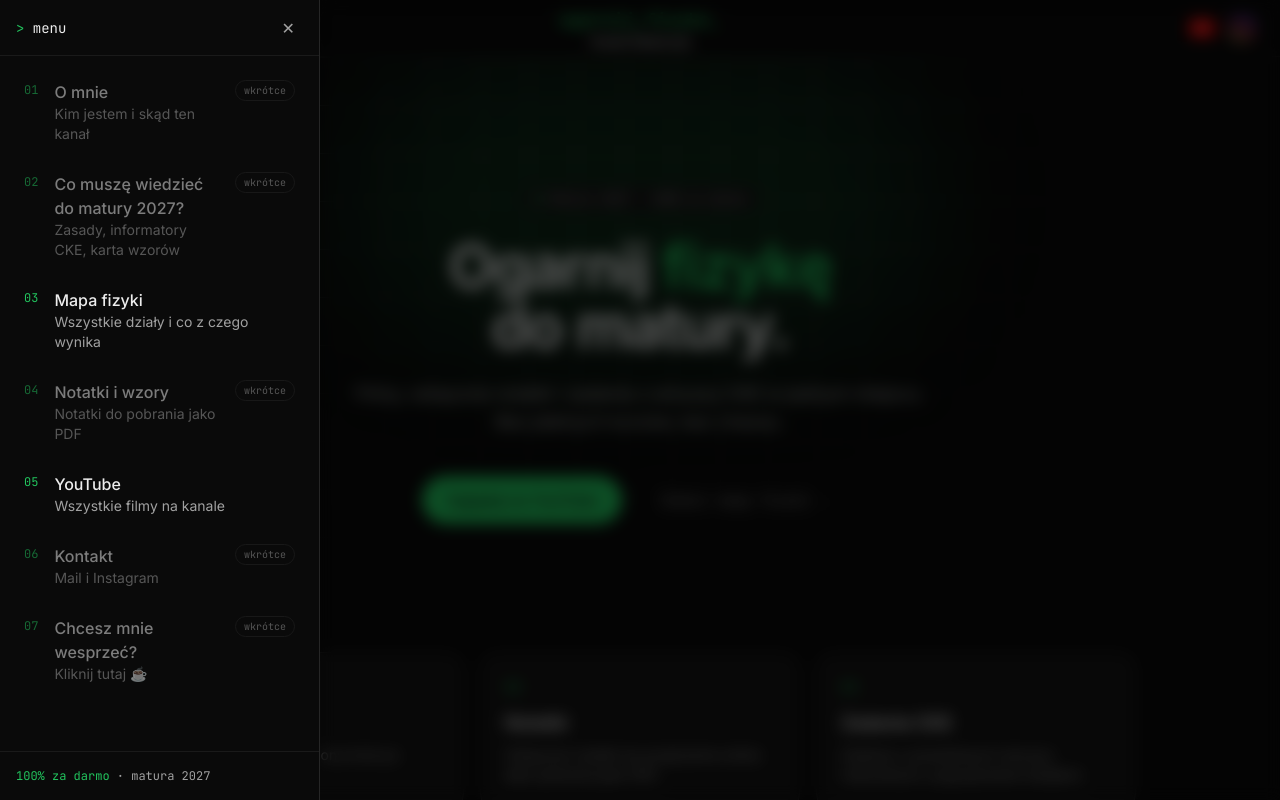
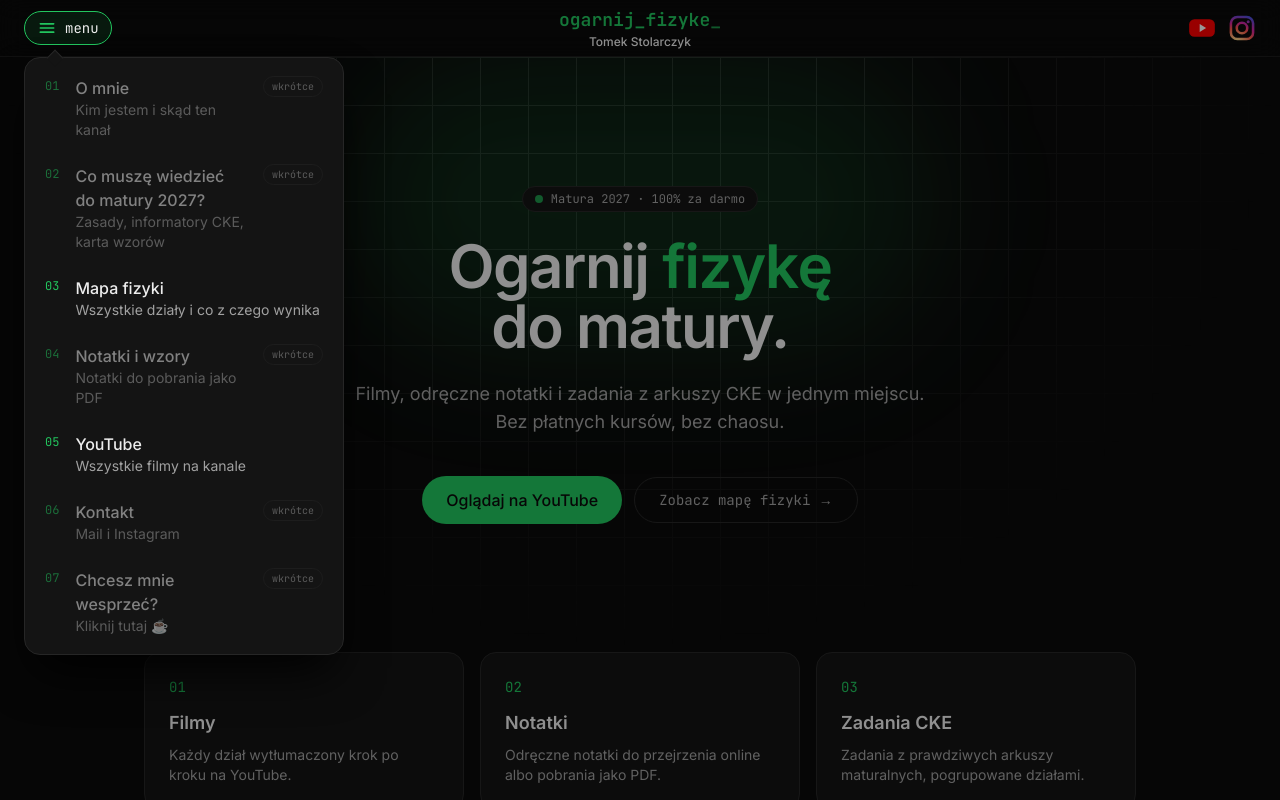
Before and after one commit to tomekstolarczyk/ogarnij-fizyke, a Next.js app: page / in a window 1280 px wide. Both pictures are taken after a click on the button "menu". Shown: the top 800 px of the page. Built offline with nearby package versions, Linux system fonts and the light colour scheme.

Commit message:
feat: add site menu with all site sections

```diff
--- a/src/components/Header.tsx
+++ b/src/components/Header.tsx
@@ -1,5 +1,5 @@
 import Link from "next/link";
-import SideMenu from "@/components/SideMenu";
+import SiteMenu from "@/components/SiteMenu";
 import SocialIcon from "@/components/SocialIcon";
 import { siteLinks } from "@/data/site";
 
@@ -7,7 +7,8 @@ export default function Header() {
   return (
     <header className="sticky top-0 z-50 border-b border-border/60">
       {/* Blurred background as a separate layer: backdrop-blur on the header
-          itself would trap the fixed side menu inside the header's 56px */}
+          itself would trap the menu's fixed full-page dimming inside the
+          header's 56px */}
       <div className="absolute inset-0 -z-10 bg-background/70 backdrop-blur-md" />
 
       {/* Three columns: the middle one is as wide as the logo and the side ones
@@ -15,7 +16,7 @@ export default function Header() {
           Full width (no max-w), so the menu and icons sit in the corners. */}
       <div className="grid h-14 w-full grid-cols-[1fr_auto_1fr] items-center px-4 sm:px-6">
         <div className="justify-self-start">
-          <SideMenu />
+          <SiteMenu />
         </div>
 
         {/* Logo with a blinking terminal cursor, author's name below */}
--- a/src/components/SideMenu.tsx
+++ b/src/components/SiteMenu.tsx
@@ -4,9 +4,9 @@ import { useEffect, useState } from "react";
 import Link from "next/link";
 import { menuItems } from "@/data/site";
 
-// "> menu" button and the panel it slides in from the left: the main
-// navigation of the whole site
-export default function SideMenu() {
+// "menu" button and the speech-bubble panel that pops out below it:
+// the main navigation of the whole site
+export default function SiteMenu() {
   const [open, setOpen] = useState(false);
   const close = () => setOpen(false);
 
@@ -21,13 +21,24 @@ export default function SideMenu() {
   }, [open]);
 
   return (
-    <>
+    // relative: the panel below is positioned against this box
+    <div className="relative">
+      {/* Dimmed page behind the menu; clicking it closes the menu */}
+      <div
+        onClick={close}
+        aria-hidden="true"
+        className={`fixed inset-0 z-40 bg-black/40 transition-opacity duration-200 ${
+          open ? "opacity-100" : "pointer-events-none opacity-0"
+        }`}
+      />
+
+      {/* z-50: stays above the dimmed page, so it can also close the menu */}
       <button
         type="button"
-        onClick={() => setOpen(true)}
+        onClick={() => setOpen(!open)}
         aria-expanded={open}
-        aria-controls="side-menu"
-        className="flex items-center gap-2 rounded-full border border-accent bg-accent/10 px-3 py-1.5 font-mono text-sm transition-colors hover:bg-accent/20"
+        aria-controls="site-menu"
+        className="relative z-50 flex items-center gap-2 rounded-full border border-accent bg-accent/10 px-3 py-1.5 font-mono text-sm transition-colors hover:bg-accent/20"
       >
         {/* Hamburger icon: three lines, the universal "menu" sign */}
         <svg
@@ -44,41 +55,23 @@ export default function SideMenu() {
         menu
       </button>
 
-      {/* Dark backdrop over the page; clicking it closes the menu */}
-      <div
-        onClick={close}
-        aria-hidden="true"
-        className={`fixed inset-0 z-40 bg-black/60 backdrop-blur-sm transition-opacity duration-300 ${
-          open ? "opacity-100" : "pointer-events-none opacity-0"
-        }`}
-      />
-
-      {/* The panel is always rendered and just slides off-screen when closed.
+      {/* The bubble is always rendered and just shrinks and fades out when
+          closed; origin-top-left makes it grow out of the button.
           inert: while closed, Tab and screen readers skip it. */}
       <nav
-        id="side-menu"
+        id="site-menu"
         aria-label="Menu strony"
         inert={!open}
-        className={`fixed inset-y-0 left-0 z-50 flex w-80 max-w-[85vw] flex-col border-r border-border bg-background transition-transform duration-300 ease-out ${
-          open ? "translate-x-0" : "-translate-x-full"
+        className={`absolute left-0 top-full z-50 mt-3 w-80 max-w-[calc(100vw-2rem)] origin-top-left rounded-2xl border border-border bg-surface shadow-2xl shadow-black transition duration-200 ease-out ${
+          open ? "scale-100 opacity-100" : "pointer-events-none scale-95 opacity-0"
         }`}
       >
-        <div className="flex h-14 shrink-0 items-center justify-between border-b border-border/60 px-4">
-          <p className="font-mono text-sm">
-            <span className="text-accent">&gt;</span> menu
-          </p>
-          <button
-            type="button"
-            onClick={close}
-            aria-label="Zamknij menu"
-            className="rounded-full px-2 py-1 text-muted transition-colors hover:text-foreground"
-          >
-            ✕
-          </button>
-        </div>
+        {/* Bubble tail: a rotated square peeking out above the top edge */}
+        <span className="absolute -top-1.5 left-6 size-3 rotate-45 border-l border-t border-border bg-surface" />
 
-        {/* overscroll-contain: scrolling the list doesn't scroll the page behind */}
-        <ul className="flex-1 space-y-1 overflow-y-auto overscroll-contain p-3">
+        {/* Scrolls on short screens; overscroll-contain: scrolling the list
+            doesn't scroll the page behind */}
+        <ul className="max-h-[calc(100dvh-6rem)] space-y-1 overflow-y-auto overscroll-contain p-2">
           {menuItems.map((item, index) => {
             const number = String(index + 1).padStart(2, "0"); // 1 -> "01"
             const content = (
@@ -101,7 +94,7 @@ export default function SideMenu() {
               return (
                 <li
                   key={item.label}
-                  className="flex gap-4 rounded-xl px-3 py-3 opacity-50"
+                  className="flex gap-4 rounded-xl px-3 py-2.5 opacity-50"
                 >
                   {content}
                   <span className="ml-auto self-start rounded-full border border-border px-2 py-0.5 font-mono text-[10px] text-muted">
@@ -119,7 +112,7 @@ export default function SideMenu() {
                   onClick={close}
                   target={isExternal ? "_blank" : undefined}
                   rel={isExternal ? "noopener noreferrer" : undefined}
-                  className="group flex gap-4 rounded-xl px-3 py-3 transition-colors hover:bg-surface"
+                  className="group flex gap-4 rounded-xl px-3 py-2.5 transition-colors hover:bg-background"
                 >
                   {content}
                 </Link>
@@ -127,11 +120,7 @@ export default function SideMenu() {
             );
           })}
         </ul>
-
-        <p className="border-t border-border/60 px-4 py-4 font-mono text-xs text-muted">
-          <span className="text-accent">100% za darmo</span> · matura 2027
-        </p>
       </nav>
-    </>
+    </div>
   );
 }
```
